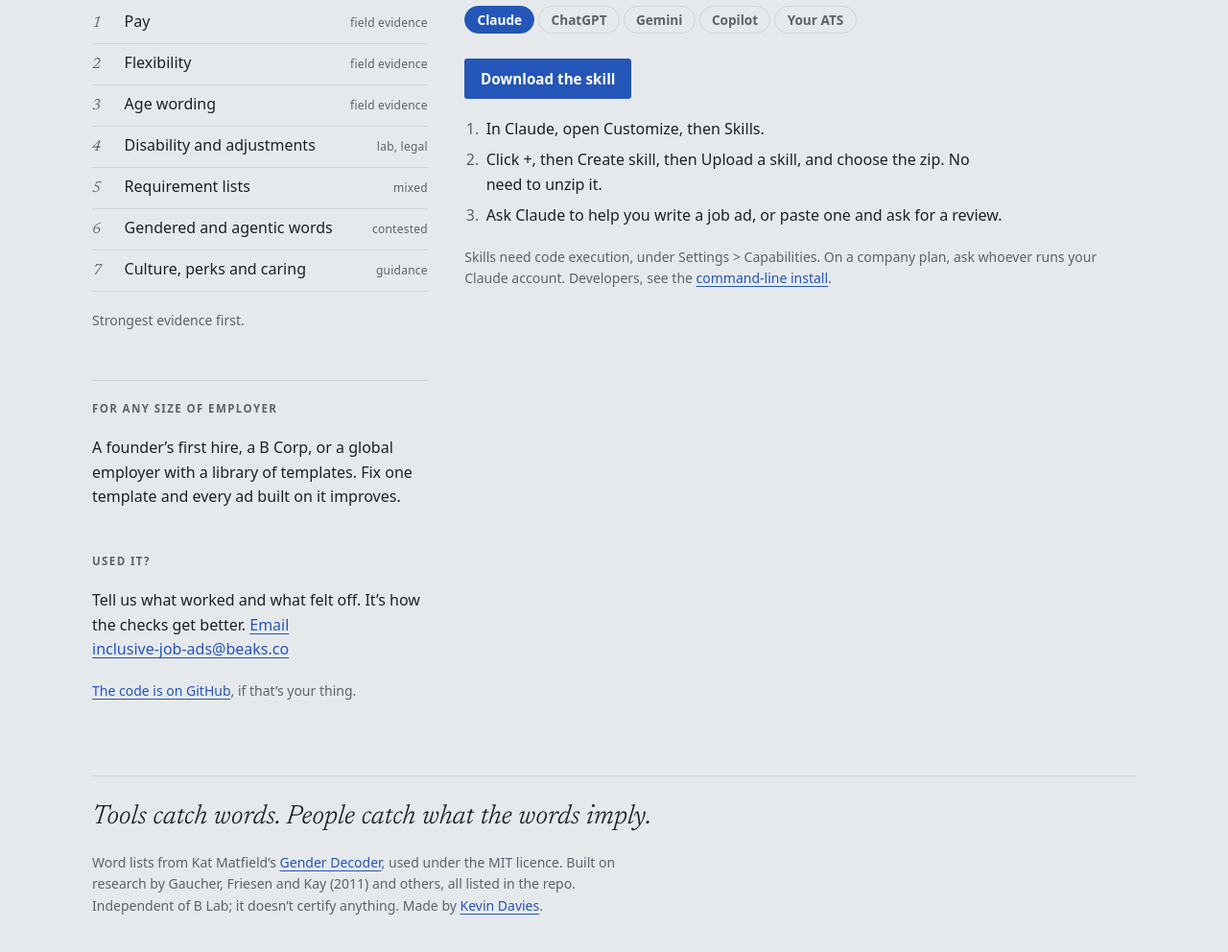
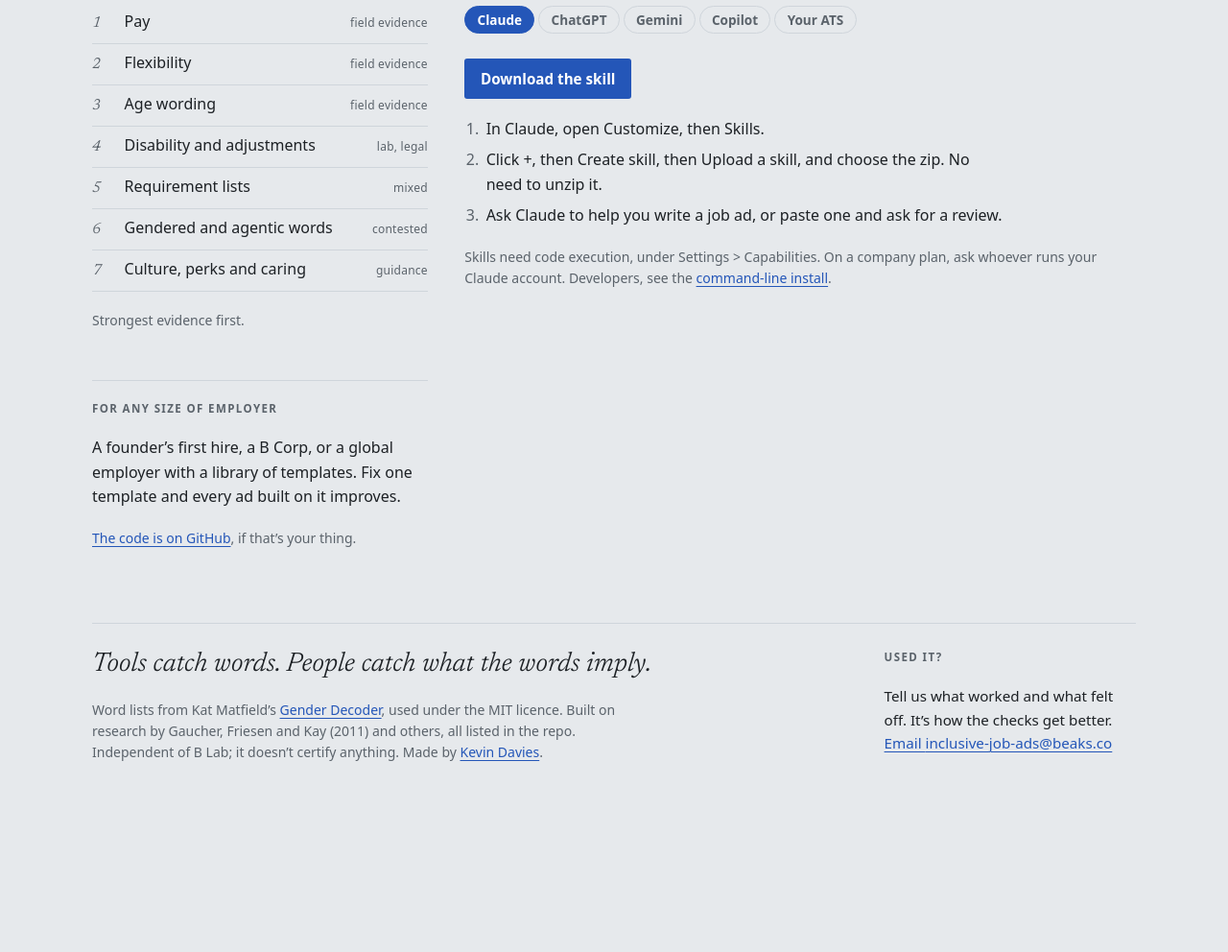
Before and after one commit to kevindavies/inclusive-job-ads, a plain HTML site: page docs/index.html in a window 1280 px wide. Shown: the part 1452-2444 px from the top of the page at 96% size. After the commit the page ends 2312 px from the top, so only its background shows below. Drawn offline with nearby package versions, Linux system fonts and the light colour scheme; a web font is replaced by a local one.

Commit message:
docs(site): Used it? moves to the footer's right quarter
Co-Authored-By: Claude Opus 5.5 <noreply@anthropic.com>

```diff
--- a/docs/index.html
+++ b/docs/index.html
@@ -407,8 +407,19 @@ footer {
   border-top: 1px solid var(--rule);
   padding-top: calc(var(--u) * 2);
   display: grid;
-  gap: calc(var(--u) * 1.5);
+  grid-template-columns: minmax(0, 3fr) minmax(0, 1fr);
+  gap: calc(var(--u) * 2) calc(var(--u) * 3);
 }
+.foot-main, .foot-used { display: grid; gap: calc(var(--u) * 1.5); align-content: start; }
+.foot-used h2 {
+  font-size: 0.72rem;
+  font-weight: 700;
+  letter-spacing: 0.12em;
+  text-transform: uppercase;
+  color: var(--muted);
+  margin: 0;
+}
+.foot-used p { margin: 0; font-size: 0.95rem; text-wrap: pretty; }
 .closer {
   font-family: var(--font-display);
   font-style: italic;
@@ -437,6 +448,7 @@ footer {
   .wordcheck { order: 2; }
   .replay-row { order: 3; }
   .wrap { gap: calc(var(--u) * 3.5); }
+  footer { grid-template-columns: minmax(0, 1fr); }
   /* Size the typewriter text so the longest edited line, "You're a competitive self-starter.", fits on one line */
   .ad { font-size: min(1.15rem, calc((100vw - 5.5rem) / 20.8)); }
   /* Until the reader scrolls, don't hold an empty space where the post-it will land */
@@ -736,15 +748,19 @@ Limits to be honest about: most of this research is from North America and Europ
     <div class="more">
       <h2>For any size of employer</h2>
       <p>A founder’s first hire, a B Corp, or a global employer with a library of templates. Fix one template and every ad built on it improves.</p>
-      <h2 class="next">Used it?</h2>
-      <p>Tell us what worked and what felt off. It’s how the checks get better. <a href="mailto:inclusive-job-ads@beaks.co?subject=inclusive-job-ads%3A%20how%20it%20went&amp;body=Which%20tool%20did%20you%20use%20%28Claude%2C%20ChatGPT%2C%20Gemini%2C%20Copilot%20or%20something%20else%29%3F%0A%0A%0AWhat%20worked%3F%0A%0A%0AWhat%20felt%20off%3F%0A%0A%0A%28Please%20only%20include%20ad%20text%20if%20the%20ad%20is%20already%20public.%29%0A">Email <span style="white-space: nowrap">inclusive-job-ads@beaks.co</span></a></p>
       <p class="small"><a href="https://github.com/kevindavies/inclusive-job-ads">The code is on GitHub</a>, if that’s your thing.</p>
     </div>
   </section>
 
   <footer>
-    <p class="closer">Tools catch words. People catch what the words imply.</p>
-    <p class="credits">Word lists from Kat Matfield’s <a href="https://gender-decoder.katmatfield.com/">Gender Decoder</a>, used under the MIT licence. Built on research by Gaucher, Friesen and Kay (2011) and others, all listed in the repo. Independent of B Lab; it doesn’t certify anything. Made by <a href="https://beaks.co">Kevin Davies</a>.</p>
+    <div class="foot-main">
+      <p class="closer">Tools catch words. People catch what the words imply.</p>
+      <p class="credits">Word lists from Kat Matfield’s <a href="https://gender-decoder.katmatfield.com/">Gender Decoder</a>, used under the MIT licence. Built on research by Gaucher, Friesen and Kay (2011) and others, all listed in the repo. Independent of B Lab; it doesn’t certify anything. Made by <a href="https://beaks.co">Kevin Davies</a>.</p>
+    </div>
+    <div class="foot-used">
+      <h2>Used it?</h2>
+      <p>Tell us what worked and what felt off. It’s how the checks get better. <a href="mailto:inclusive-job-ads@beaks.co?subject=inclusive-job-ads%3A%20how%20it%20went&amp;body=Which%20tool%20did%20you%20use%20%28Claude%2C%20ChatGPT%2C%20Gemini%2C%20Copilot%20or%20something%20else%29%3F%0A%0A%0AWhat%20worked%3F%0A%0A%0AWhat%20felt%20off%3F%0A%0A%0A%28Please%20only%20include%20ad%20text%20if%20the%20ad%20is%20already%20public.%29%0A">Email <span style="white-space: nowrap">inclusive-job-ads@beaks.co</span></a></p>
+    </div>
   </footer>
 </main>
 
```
